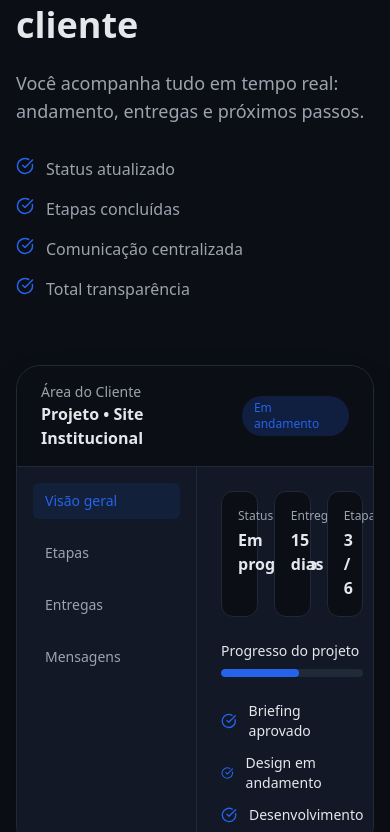
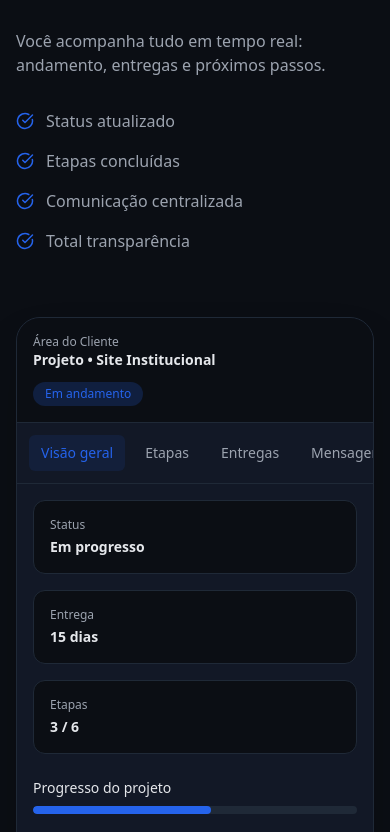
Before and after one commit to vinicius-soares-dev/portfolio-vinicius, a React (Vite) app: page /servicos in a window 390 px wide. Shown: the part 4492-5324 px from the top of the page. Built offline with nearby package versions, Linux system fonts and the light colour scheme.

Commit message:
fix: area do cliente section

```diff
--- a/src/pages/Services.tsx
+++ b/src/pages/Services.tsx
@@ -89,9 +89,6 @@ const services = [
   }
 ]
 
-/* ===========================
-   TIMELINE
-=========================== */
 
 const steps = [
   {
@@ -116,16 +113,11 @@ const steps = [
   }
 ]
 
-/* ===========================
-   COMPONENTE PRINCIPAL
-=========================== */
 
 export default function Services() {
 
   return (
     <main className="bg-background">
-
-      {/* ================= SERVIÇOS ================= */}
       <section className="py-32">
         <div className="max-w-7xl mx-auto px-4">
 
@@ -215,7 +207,6 @@ export default function Services() {
         </div>
       </section>
 
-{/* ================= TIMELINE ================= */}
 <section className="py-32 bg-surface">
   <div className="max-w-5xl mx-auto px-4">
     <h2 className="text-4xl font-bold text-center mb-20">
@@ -253,22 +244,21 @@ export default function Services() {
   </div>
 </section>
 
-
-      {/* ================= ÁREA DO CLIENTE ================= */}
-      <section className="py-32">
+    <section className="py-24 md:py-32">
       <div className="max-w-7xl mx-auto px-4 grid gap-16 md:grid-cols-2 items-center">
 
+        {/* TEXTO */}
         <motion.div
           initial={{ opacity: 0, y: 40 }}
           whileInView={{ opacity: 1, y: 0 }}
           viewport={{ once: true }}
           transition={{ duration: 0.6 }}
         >
-            <h2 className="text-4xl font-bold mb-6">
+          <h2 className="text-3xl md:text-4xl font-bold mb-6">
             Área exclusiva do cliente
           </h2>
 
-            <p className="text-textSecondary text-lg mb-8">
+          <p className="text-textSecondary text-base md:text-lg mb-8">
             Você acompanha tudo em tempo real:
             andamento, entregas e próximos passos.
           </p>
@@ -280,14 +270,15 @@ export default function Services() {
               "Comunicação centralizada",
               "Total transparência"
             ].map((item, i) => (
-                <li key={i} className="flex gap-3">
-                  <CheckCircle size={18} className="text-primary" />
+              <li key={i} className="flex gap-3 items-center">
+                <CheckCircle size={18} className="text-primary shrink-0" />
                 {item}
               </li>
             ))}
           </ul>
         </motion.div>
 
+        {/* MOCKUP DO SISTEMA */}
         <motion.div
           initial={{ opacity: 0, y: 40 }}
           whileInView={{ opacity: 1, y: 0 }}
@@ -295,22 +286,35 @@ export default function Services() {
           transition={{ duration: 0.6 }}
           className="relative rounded-3xl border border-border bg-surface shadow-2xl overflow-hidden"
         >
-  {/* Header fake do sistema */}
-  <div className="flex items-center justify-between px-6 py-4 border-b border-border bg-background">
+          {/* Header fake */}
+          <div className="flex flex-col sm:flex-row sm:items-center sm:justify-between gap-3 px-4 sm:px-6 py-4 border-b border-border bg-background">
             <div>
-      <p className="text-sm text-textSecondary">Área do Cliente</p>
-      <p className="font-semibold">Projeto • Site Institucional</p>
+              <p className="text-xs sm:text-sm text-textSecondary">
+                Área do Cliente
+              </p>
+              <p className="font-semibold text-sm sm:text-base">
+                Projeto • Site Institucional
+              </p>
             </div>
-    <span className="text-xs px-3 py-1 rounded-full bg-primary/20 text-primary">
+
+            <span className="text-xs w-fit px-3 py-1 rounded-full bg-primary/20 text-primary">
               Em andamento
             </span>
           </div>
 
           {/* Corpo */}
-  <div className="grid grid-cols-[180px_1fr] min-h-[320px]">
+          <div className="grid md:grid-cols-[180px_1fr] min-h-[300px]">
 
             {/* Sidebar */}
-    <aside className="border-r border-border p-4 space-y-4 text-sm">
+            <aside
+              className="
+                border-b md:border-b-0 md:border-r border-border
+                p-3 md:p-4
+                flex md:flex-col gap-2 md:gap-4
+                overflow-x-auto md:overflow-visible
+                text-sm
+              "
+            >
               {[
                 "Visão geral",
                 "Etapas",
@@ -319,11 +323,16 @@ export default function Services() {
               ].map((item, i) => (
                 <div
                   key={i}
-          className={`px-3 py-2 rounded-md ${
+                  className={`
+                    whitespace-nowrap
+                    px-3 py-2 rounded-md
+                    transition
+                    ${
                       i === 0
                         ? "bg-primary/10 text-primary font-medium"
-              : "text-textSecondary"
-          }`}
+                        : "text-textSecondary hover:text-text"
+                    }
+                  `}
                 >
                   {item}
                 </div>
@@ -331,10 +340,10 @@ export default function Services() {
             </aside>
 
             {/* Conteúdo */}
-    <div className="p-6 space-y-6">
+            <div className="p-4 md:p-6 space-y-6">
 
               {/* Cards */}
-      <div className="grid grid-cols-3 gap-4">
+              <div className="grid grid-cols-1 sm:grid-cols-2 lg:grid-cols-3 gap-4">
                 {[
                   { label: "Status", value: "Em progresso" },
                   { label: "Entrega", value: "15 dias" },
@@ -347,7 +356,7 @@ export default function Services() {
                     <p className="text-xs text-textSecondary mb-1">
                       {card.label}
                     </p>
-            <p className="font-semibold">
+                    <p className="font-semibold text-sm md:text-base">
                       {card.value}
                     </p>
                   </div>
@@ -360,11 +369,11 @@ export default function Services() {
                   Progresso do projeto
                 </p>
                 <div className="h-2 rounded-full bg-border overflow-hidden">
-          <div className="h-full w-[55%] bg-primary rounded-full" />
+                  <div className="h-full w-[55%] bg-primary rounded-full transition-all" />
                 </div>
               </div>
 
-      {/* Lista de etapas */}
+              {/* Etapas */}
               <div className="space-y-3">
                 {[
                   "Briefing aprovado",
@@ -372,7 +381,7 @@ export default function Services() {
                   "Desenvolvimento"
                 ].map((item, i) => (
                   <div key={i} className="flex items-center gap-3 text-sm">
-            <CheckCircle size={16} className="text-primary" />
+                    <CheckCircle size={16} className="text-primary shrink-0" />
                     <span>{item}</span>
                   </div>
                 ))}
@@ -382,9 +391,9 @@ export default function Services() {
           </div>
         </motion.div>
 
-
       </div>
     </section>
+
 
         <FinalCTA />
 
```
Lines whose indentation alone changed are shown as unchanged.
